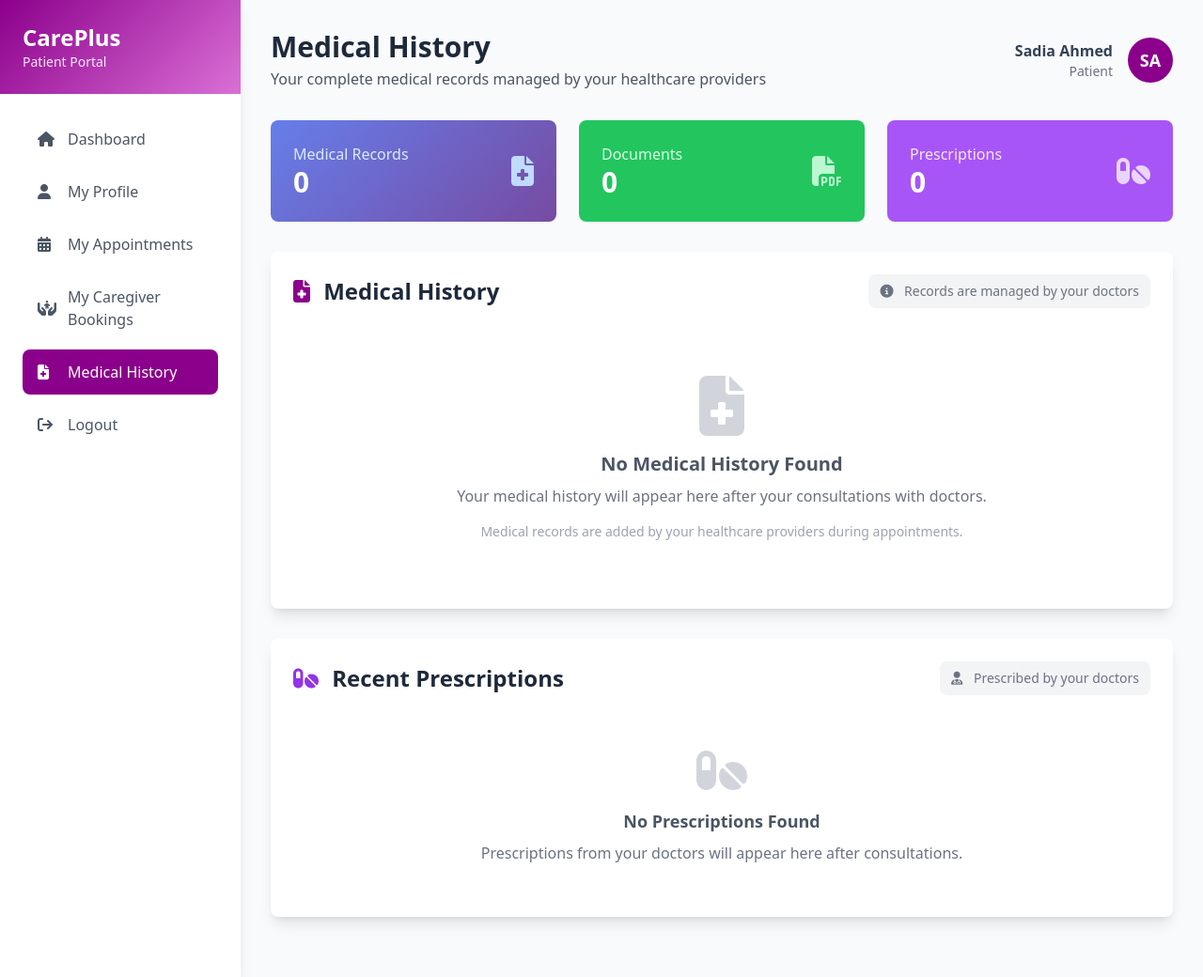
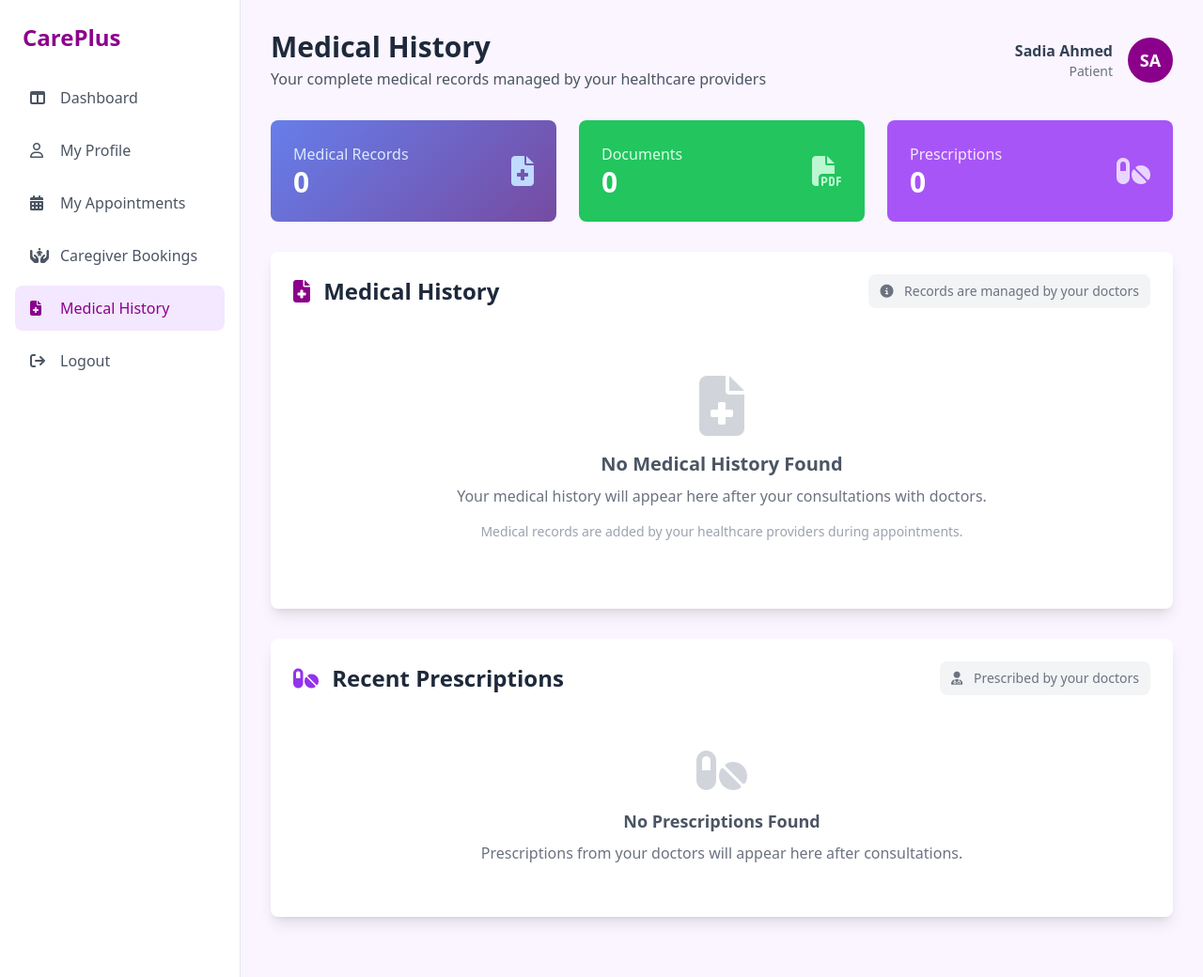
Before and after one commit to kazrkb/care-plus, a PHP site: page /patientMedicalHistory.php in a window 1280 px wide. Shown: the whole page at 94% size. Run offline with PHP 8.4, Linux system fonts and the light colour scheme; a user stored in the database is signed in; data comes from the database, SQL or seed files in the repository; some libraries are stand-ins or nearby versions.

Commit message:
Fix patient dashboard navigation consistency and design issues
Fixed inconsistent navigation across all patient pages:

Design Consistency:
- Standardized all patient pages to use consistent bg-purple-50 background
- Fixed patientMedicalHistory.php to match dashboard design (removed gradient header)
- Unified sidebar styling across all pages (same padding, spacing, colors)

Navigation Fixes:
- Fixed all CarePlus header links to point to patientDashboard.php instead of '#'
- Standardized navigation structure across all patient pages
- Fixed caregiver booking links to point to caregiverBooking.php consistently
- Ensured medical history links work properly without breaking other tabs
- Added proper active state styling (bg-purple-100 text-dark-orchid)

Button & Link Improvements:
- Fixed broken navigation buttons that were pointing to '#' or wrong pages
- Standardized icon usage (fa-solid/fa-regular) across all navigation items
- Consistent hover states and active page highlighting
- Proper link functionality for all navigation items

Files Updated:
- patientDashboard.php: Header link fix
- patientMedicalHistory.php: Complete design and navigation overhaul
- patientAppointments.php: Navigation structure and header link fix
- patientProfile.php: Navigation links and header fix
- caregiverBooking.php: Header link fix
- my_bookings.php: Header link fix

This resolves the issue where clicking medical history changed design and broke other buttons.

```diff
--- a/caregiverBooking.php
+++ b/caregiverBooking.php
@@ -117,7 +117,7 @@ $conn->close();
 <body class="bg-purple-50">
      <div class="flex min-h-screen">
         <aside class="w-64 bg-white border-r">
-             <div class="p-6"><a href="#" class="text-2xl font-bold text-dark-orchid">CarePlus</a></div>
+             <div class="p-6"><a href="patientDashboard.php" class="text-2xl font-bold text-dark-orchid">CarePlus</a></div>
             <nav class="px-4 space-y-2">
                 <a href="patientDashboard.php" class="flex items-center space-x-3 px-4 py-3 text-gray-600 hover:bg-slate-100 rounded-lg">
                     <i class="fa-solid fa-table-columns w-5"></i>
--- a/my_bookings.php
+++ b/my_bookings.php
@@ -128,7 +128,7 @@ $pastBookings = array_filter($allBookings, fn($b) => in_array($b['status'], ['Co
 <body class="bg-purple-50">
     <div class="flex min-h-screen">
         <aside class="w-64 bg-white border-r">
-            <div class="p-6"><a href="#" class="text-2xl font-bold text-dark-orchid">CarePlus</a></div>
+            <div class="p-6"><a href="patientDashboard.php" class="text-2xl font-bold text-dark-orchid">CarePlus</a></div>
             <nav class="px-4 space-y-2">
                 <a href="patientDashboard.php" class="flex items-center space-x-3 px-4 py-3 text-gray-600 hover:bg-slate-100 rounded-lg">
                     <i class="fa-solid fa-table-columns w-5"></i>
--- a/patientDashboard.php
+++ b/patientDashboard.php
@@ -88,7 +88,7 @@ $conn->close();
         <!-- Sidebar -->
         <aside class="w-64 bg-white border-r">
             <div class="p-6">
-                <a href="#" class="text-2xl font-bold text-dark-orchid">CarePlus</a>
+                <a href="patientDashboard.php" class="text-2xl font-bold text-dark-orchid">CarePlus</a>
             </div>
             <nav class="px-4 space-y-2">
                 <a href="patientDashboard.php" class="flex items-center space-x-3 px-4 py-3 bg-purple-100 text-dark-orchid rounded-lg">
--- a/patientMedicalHistory.php
+++ b/patientMedicalHistory.php
@@ -126,35 +126,37 @@ function formatDateTime($datetime) {
             transform: translateY(-2px);
             box-shadow: 0 10px 25px rgba(0,0,0,0.1);
         }
+        .bg-dark-orchid { background-color: #9932CC; }
+        .text-dark-orchid { color: #9932CC; }
+        .shadow-orchid-custom { box-shadow: 0 4px 6px -1px rgba(153, 50, 204, 0.1), 0 2px 4px -2px rgba(153, 50, 204, 0.1); }
     </style>
 </head>
-<body class="bg-gray-50 font-sans">
+<body class="bg-purple-50">
     <div class="flex min-h-screen">
         <!-- Sidebar -->
-        <aside class="w-64 bg-white shadow-lg">
-            <div class="gradient-bg text-white p-6">
-                <h2 class="text-2xl font-bold">CarePlus</h2>
-                <p class="text-sm opacity-90">Patient Portal</p>
+        <aside class="w-64 bg-white border-r">
+            <div class="p-6">
+                <a href="patientDashboard.php" class="text-2xl font-bold text-dark-orchid">CarePlus</a>
             </div>
 
-            <nav class="p-6 space-y-2">
+            <nav class="px-4 space-y-2">
                 <a href="patientDashboard.php" class="flex items-center space-x-3 px-4 py-3 text-gray-600 hover:bg-slate-100 rounded-lg">
-                    <i class="fa-solid fa-house w-5"></i>
+                    <i class="fa-solid fa-table-columns w-5"></i>
                     <span>Dashboard</span>
                 </a>
                 <a href="patientProfile.php" class="flex items-center space-x-3 px-4 py-3 text-gray-600 hover:bg-slate-100 rounded-lg">
-                    <i class="fa-solid fa-user w-5"></i>
+                    <i class="fa-regular fa-user w-5"></i>
                     <span>My Profile</span>
                 </a>
                 <a href="patientAppointments.php" class="flex items-center space-x-3 px-4 py-3 text-gray-600 hover:bg-slate-100 rounded-lg">
                     <i class="fa-solid fa-calendar-days w-5"></i>
                     <span>My Appointments</span>
                 </a>
-                <a href="#" class="flex items-center space-x-3 px-4 py-3 text-gray-600 hover:bg-slate-100 rounded-lg">
+                <a href="caregiverBooking.php" class="flex items-center space-x-3 px-4 py-3 text-gray-600 hover:bg-slate-100 rounded-lg">
                     <i class="fa-solid fa-hands-holding-child w-5"></i>
-                    <span>My Caregiver Bookings</span>
+                    <span>Caregiver Bookings</span>
                 </a>
-                <a href="patientMedicalHistory.php" class="flex items-center space-x-3 px-4 py-3 bg-dark-orchid text-white rounded-lg">
+                <a href="patientMedicalHistory.php" class="flex items-center space-x-3 px-4 py-3 bg-purple-100 text-dark-orchid rounded-lg">
                     <i class="fa-solid fa-file-medical w-5"></i>
                     <span>Medical History</span>
                 </a>
--- a/patientProfile.php
+++ b/patientProfile.php
@@ -206,7 +206,7 @@ $conn->close();
         <!-- Sidebar -->
         <aside class="w-64 bg-white border-r">
             <div class="p-6">
-                <a href="#" class="text-2xl font-bold text-dark-orchid">CarePlus</a>
+                <a href="patientDashboard.php" class="text-2xl font-bold text-dark-orchid">CarePlus</a>
             </div>
             <nav class="px-4 space-y-2">
                 <a href="patientDashboard.php" class="flex items-center space-x-3 px-4 py-3 text-gray-600 hover:bg-slate-100 rounded-lg">
@@ -221,9 +221,9 @@ $conn->close();
                     <i class="fa-solid fa-calendar-days w-5"></i>
                     <span>My Appointments</span>
                 </a>
-                <a href="#" class="flex items-center space-x-3 px-4 py-3 text-gray-600 hover:bg-slate-100 rounded-lg">
+                <a href="caregiverBooking.php" class="flex items-center space-x-3 px-4 py-3 text-gray-600 hover:bg-slate-100 rounded-lg">
                     <i class="fa-solid fa-hands-holding-child w-5"></i>
-                    <span>My Caregiver Bookings</span>
+                    <span>Caregiver Bookings</span>
                 </a>
                 <a href="patientMedicalHistory.php" class="flex items-center space-x-3 px-4 py-3 text-gray-600 hover:bg-slate-100 rounded-lg">
                     <i class="fa-solid fa-file-medical w-5"></i>
```
Also changed, not shown: patientAppointments.php (+4 -4 lines).
